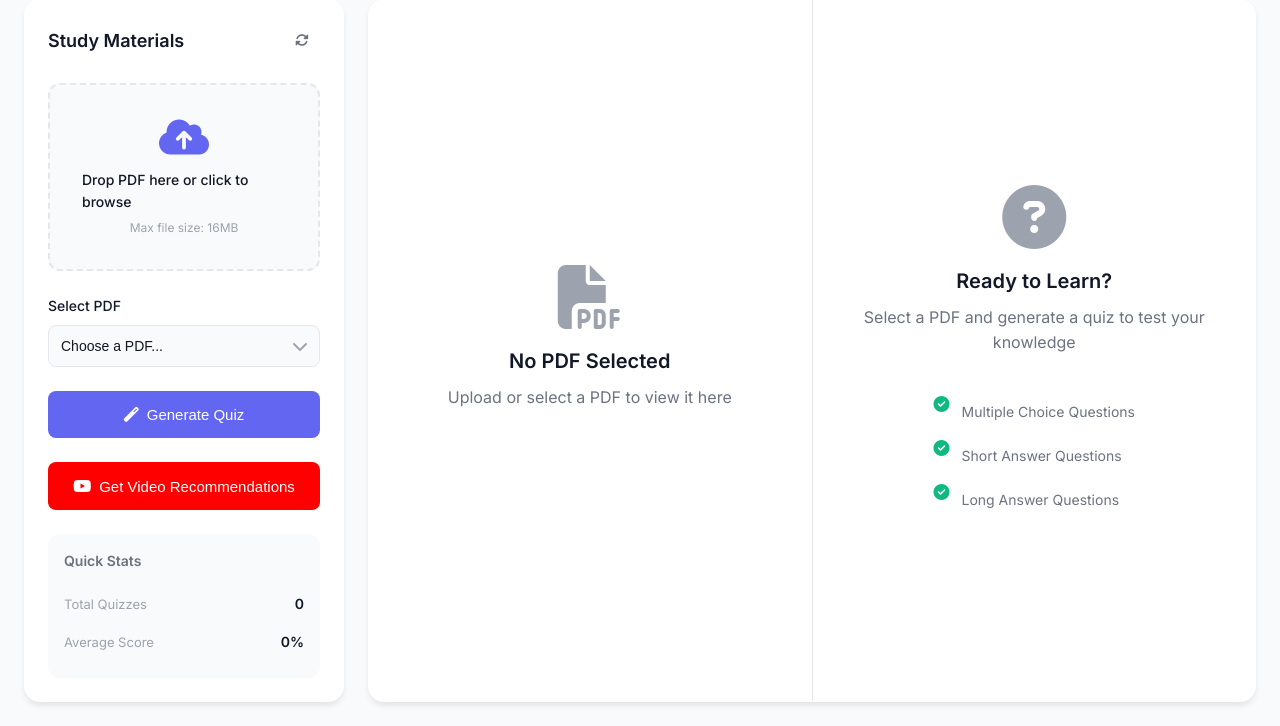
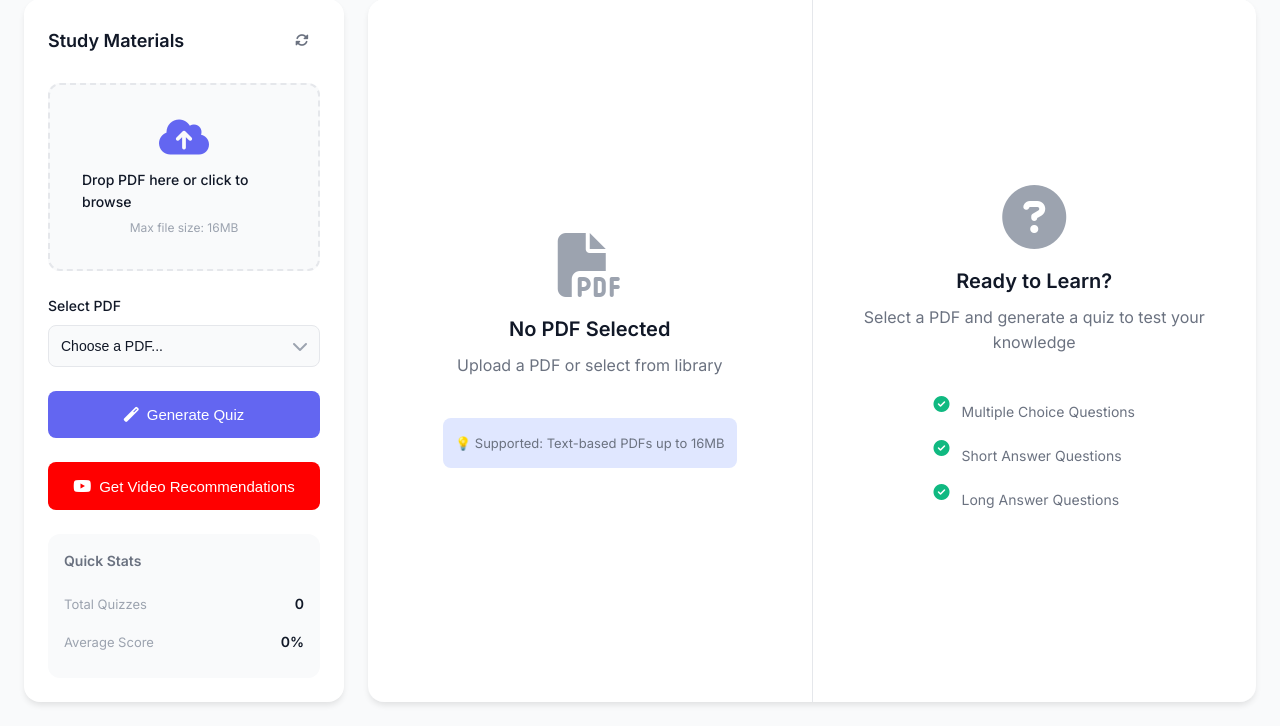
Before and after one commit to SimpliSoni/BeyondChats, a Flask app: page / in a window 1280 px wide. Shown: the part 98-824 px from the top of the page. Run offline with Flask 3, Linux system fonts and the light colour scheme; data that the repository does not hold is empty; some libraries are stand-ins or nearby versions.

Commit message:
UI improvements and RAG implementation

```diff
--- a/app.py
+++ b/app.py
@@ -10,6 +10,9 @@ import PyPDF2
 from dotenv import load_dotenv
 from werkzeug.utils import secure_filename
 import datetime
+from sklearn.feature_extraction.text import TfidfVectorizer
+from sklearn.metrics.pairwise import cosine_similarity
+import numpy as np
 
 # --- Initialization ---
 load_dotenv()
@@ -82,6 +85,44 @@ def generate_with_retry(model, prompt, retries=3, delay=2):
             else:
                 print(f"API call failed after {retries} attempts: {e}")
                 raise e
+
+# --- RAG Helper Function ---
+def retrieve_relevant_chunks(text, query, chunk_size=500, top_k=3):
+    """
+    Simple RAG using TF-IDF for retrieving relevant text chunks.
+
+    Args:
+        text: Full document text
+        query: User's question
+        chunk_size: Number of words per chunk
+        top_k: Number of top chunks to return
+
+    Returns:
+        Concatenated relevant text chunks
+    """
+    # Split into chunks
+    words = text.split()
+    chunks = [' '.join(words[i:i+chunk_size])
+              for i in range(0, len(words), chunk_size)]
+
+    if not chunks:
+        return text[:2000]  # Fallback to first 2000 chars
+
+    # Vectorize using TF-IDF
+    vectorizer = TfidfVectorizer(stop_words='english', max_features=1000)
+    try:
+        chunk_vectors = vectorizer.fit_transform(chunks)
+        query_vector = vectorizer.transform([query])
+
+        # Calculate cosine similarity
+        similarities = cosine_similarity(query_vector, chunk_vectors)[0]
+        top_indices = np.argsort(similarities)[-top_k:][::-1]
+
+        # Return top relevant chunks
+        return '\n\n'.join([chunks[i] for i in top_indices])
+    except Exception as e:
+        print(f"RAG retrieval error: {e}")
+        return chunks[0] if chunks else text[:2000]
 
 # --- API Endpoints ---
 
@@ -172,16 +213,18 @@ def handle_chat():
         if not pdf_doc or not pdf_doc.get('extracted_text'):
             return jsonify({"error": "PDF not found or has no text content."}), 404
 
-        text_content = pdf_doc.get('extracted_text')
+        # Use RAG to retrieve relevant chunks
+        full_text = pdf_doc.get('extracted_text')
+        relevant_text = retrieve_relevant_chunks(full_text, user_message, chunk_size=500, top_k=3)
 
         prompt = f"""
         You are a helpful AI teacher. A student has asked a question about a document they've uploaded.
-        Your task is to provide a clear and concise answer based ONLY on the provided text from the document.
+        Your task is to provide a clear and concise answer based ONLY on the provided relevant context.
         Do not use any external knowledge.
 
-        Full Document Text:
+        Relevant Context from Document:
         ---
-        {text_content}
+        {relevant_text}
         ---
 
         Student's Question: "{user_message}"
--- a/requirements.txt
+++ b/requirements.txt
@@ -4,3 +4,5 @@ python-dotenv
 PyPDF2
 google-generativeai
 gunicorn
+scikit-learn==1.3.2
+numpy==1.24.3
--- a/static/script.js
+++ b/static/script.js
@@ -240,16 +240,25 @@ async function renderPdf(file) {
 
 // Quiz Lifecycle
 async function generateQuiz() {
-    if (!window.currentPdfId) { // Use window.currentPdfId
+    if (!window.currentPdfId) {
         showToast('Please select a PDF first.', 'warning');
         return;
     }
+
+    // Add skeleton loading to quiz container
+    quizContainer.innerHTML = `
+        <div class="quiz-content quiz-loading" style="padding: 3rem; text-align: center;">
+            <i class="fas fa-brain" style="font-size: 3rem; color: var(--primary-color); margin-bottom: 1rem;"></i>
+            <p style="color: var(--text-secondary);">Analyzing your PDF and crafting questions...</p>
+        </div>
+    `;
+
     showLoading('Crafting your custom quiz...');
     try {
         const response = await fetch('/api/generate-quiz', {
             method: 'POST',
             headers: { 'Content-Type': 'application/json' },
-            body: JSON.stringify({ pdfId: window.currentPdfId }), // Use window.currentPdfId
+            body: JSON.stringify({ pdfId: window.currentPdfId }),
         });
         const data = await response.json();
         if (!response.ok) throw new Error(data.error || 'Quiz generation failed');
@@ -261,6 +270,14 @@ async function generateQuiz() {
         newQuizBtn.style.display = 'flex';
     } catch (error) {
         showToast(error.message, 'error');
+        // Restore placeholder on error
+        quizContainer.innerHTML = `
+            <div class="quiz-placeholder">
+                <i class="fas fa-exclamation-circle" style="color: var(--error-color);"></i>
+                <h3>Error Generating Quiz</h3>
+                <p>${escapeHtml(error.message)}</p>
+            </div>
+        `;
     } finally {
         hideLoading();
     }
--- a/static/style.css
+++ b/static/style.css
@@ -542,6 +542,13 @@ body {
     padding: 1.5rem;
     margin-bottom: 1rem;
     animation: fadeIn 0.4s ease;
+    border-left: 4px solid var(--primary-color);
+    transition: transform 0.2s ease, box-shadow 0.2s ease;
+}
+
+.question-card:hover {
+    transform: translateX(4px);
+    box-shadow: var(--shadow-md);
 }
 
 .question-number {
@@ -590,9 +597,11 @@ body {
 }
 
 .option-item input[type="radio"] {
-    margin-right: 0.75rem; /* ADDED: explicit margin */
-    accent-color: var(--primary-color); /* ADDED: modern radio styling */
+    margin-right: 0.75rem;
+    accent-color: var(--primary-color);
     cursor: pointer;
+    width: 20px;
+    height: 20px;
 }
 
 .option-item label {
@@ -1371,3 +1380,30 @@ body {
     margin-bottom: 1rem;
     opacity: 0.5;
 }
+
+/* Add skeleton loading animation */
+.quiz-loading {
+    animation: pulse 1.5s ease-in-out infinite;
+}
+
+@keyframes pulse {
+    0%, 100% {
+        opacity: 1;
+    }
+    50% {
+        opacity: 0.5;
+    }
+}
+
+/* PDF Tips styling */
+.pdf-tips {
+    margin-top: 1rem;
+    padding: 0.75rem;
+    background: var(--primary-light);
+    border-radius: var(--radius-md);
+}
+
+.pdf-tips small {
+    color: var(--text-secondary);
+    font-size: 0.8125rem;
+}
--- a/templates/index.html
+++ b/templates/index.html
@@ -117,7 +117,10 @@
                     <div class="pdf-placeholder">
                         <i class="fas fa-file-pdf"></i>
                         <h3>No PDF Selected</h3>
-                        <p>Upload or select a PDF to view it here</p>
+                        <p>Upload a PDF or select from library</p>
+                        <div class="pdf-tips">
+                            <small>💡 Supported: Text-based PDFs up to 16MB</small>
+                        </div>
                     </div>
                     <canvas id="pdfCanvas" style="display: none;"></canvas>
                 </div>
```
